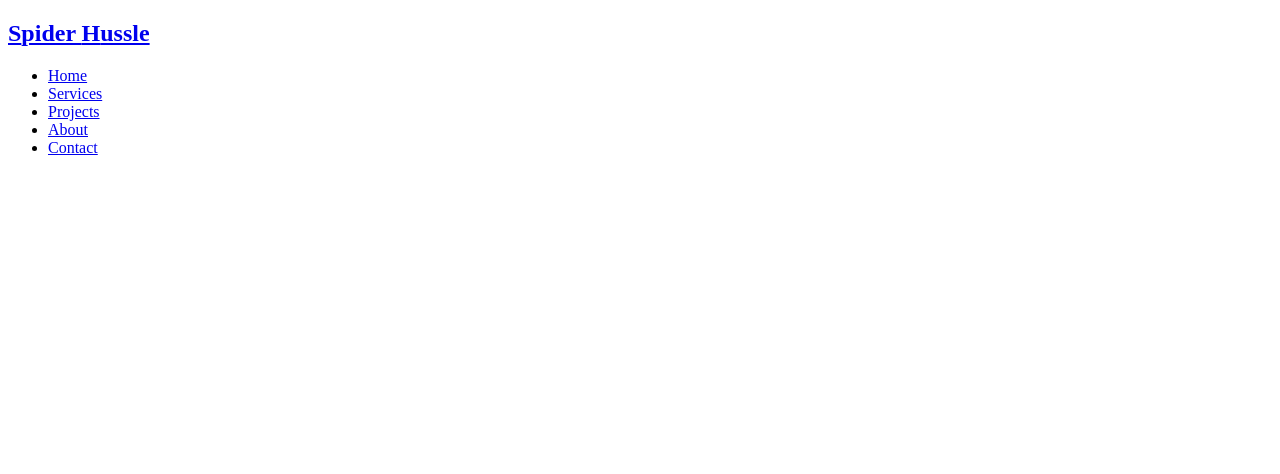
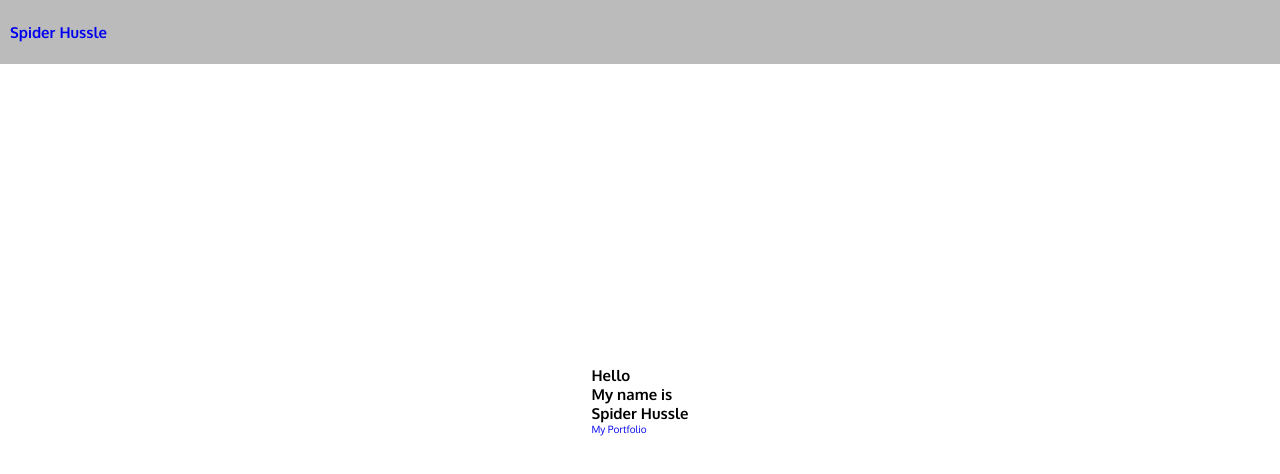
Before and after one commit to SethMegbetor/jsc1bp1, a plain HTML site: page index.html in a window 1280 px wide. Drawn offline with Linux system fonts and the light colour scheme.

Commit message:
end of Tuesday

```diff
--- a/index.html
+++ b/index.html
@@ -34,5 +34,19 @@
         </div>
       </section>
     </header>
+    <!-- header ends here -->
+
+    <!-- Hero Section -->
+    <section id="hero">
+      <div class="hero container">
+        <div>
+          <h1>Hello</h1>
+          <h1>My name is</h1>
+          <h1>Spider Hussle <span></span></h1>
+          <a href="#projects" type="button" class="cta">My Portfolio</a>
+        </div>
+      </div>
+    </section>
+    <!-- End of hero section -->
   </body>
 </html>
--- a/style.css
+++ b/style.css
@@ -0,0 +1,72 @@
+@import url("https://fonts.googleapis.com/css2?family=Oxygen:wght@300;400;700&display=swap");
+
+/* Universal Styling */
+* {
+  padding: 0;
+  margin: 0;
+  box-sizing: border-box;
+}
+
+html {
+  font-size: 10px;
+  font-family: "Oxygen", sans-serif;
+}
+
+a {
+  text-decoration: none;
+}
+
+.container {
+  min-height: 100vh;
+  width: 100%;
+  display: flex;
+  align-items: center;
+  justify-content: center;
+}
+
+img {
+  height: 100%;
+  width: 100%;
+}
+
+/* Header Section starts here */
+#header {
+  position: fixed;
+  left: 0;
+  top: 0;
+  width: 100vw;
+  z-index: 99999;
+  height: auto;
+}
+
+#header .header {
+  min-height: 8vh;
+  background-color: rgba(31, 30, 30, 0.3);
+}
+
+#header .nav-bar {
+  display: flex;
+  align-items: center;
+  justify-content: space-between;
+  height: 100%;
+  width: 100%;
+  max-width: 1300px;
+  padding: 0 10px;
+}
+
+#header .nav-list ul {
+  list-style: none;
+  position: absolute;
+  width: 100vw;
+  height: 100vh;
+  top: 0;
+  left: 100%;
+  display: flex;
+  justify-content: center;
+  flex-direction: column;
+  align-items: center;
+  z-index: 1;
+  align-items: center;
+  background-color: rgba(31, 30, 30);
+  overflow-x: hidden;
+}
```
